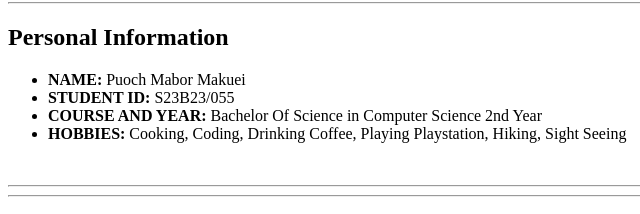
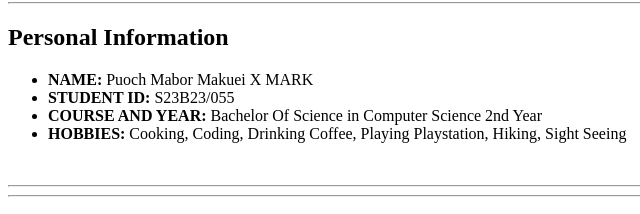
Before and after one commit to puoch1of1/my-portfolio, a plain HTML site: page index.html in a window 1280 px wide. Shown: the part 122-336 px from the top of the page, 0-640 px from the left. Drawn offline with Linux system fonts and the light colour scheme.

Commit message:
Update index.html

```diff
--- a/index.html
+++ b/index.html
@@ -19,7 +19,7 @@
         <section>
             <h2>Personal Information</h2>
             <ul class="info-list">
-                <li><b>NAME:</b> Puoch Mabor Makuei</li>
+                <li><b>NAME:</b> Puoch Mabor Makuei X MARK </li>
                 <li><b>STUDENT ID:</b> S23B23/055</li>
                 <li><b>COURSE AND YEAR:</b> Bachelor Of Science in Computer Science 2nd Year</li>
                 <li><b>HOBBIES:</b> Cooking, Coding, Drinking Coffee, Playing Playstation, Hiking, Sight Seeing</li>
```
